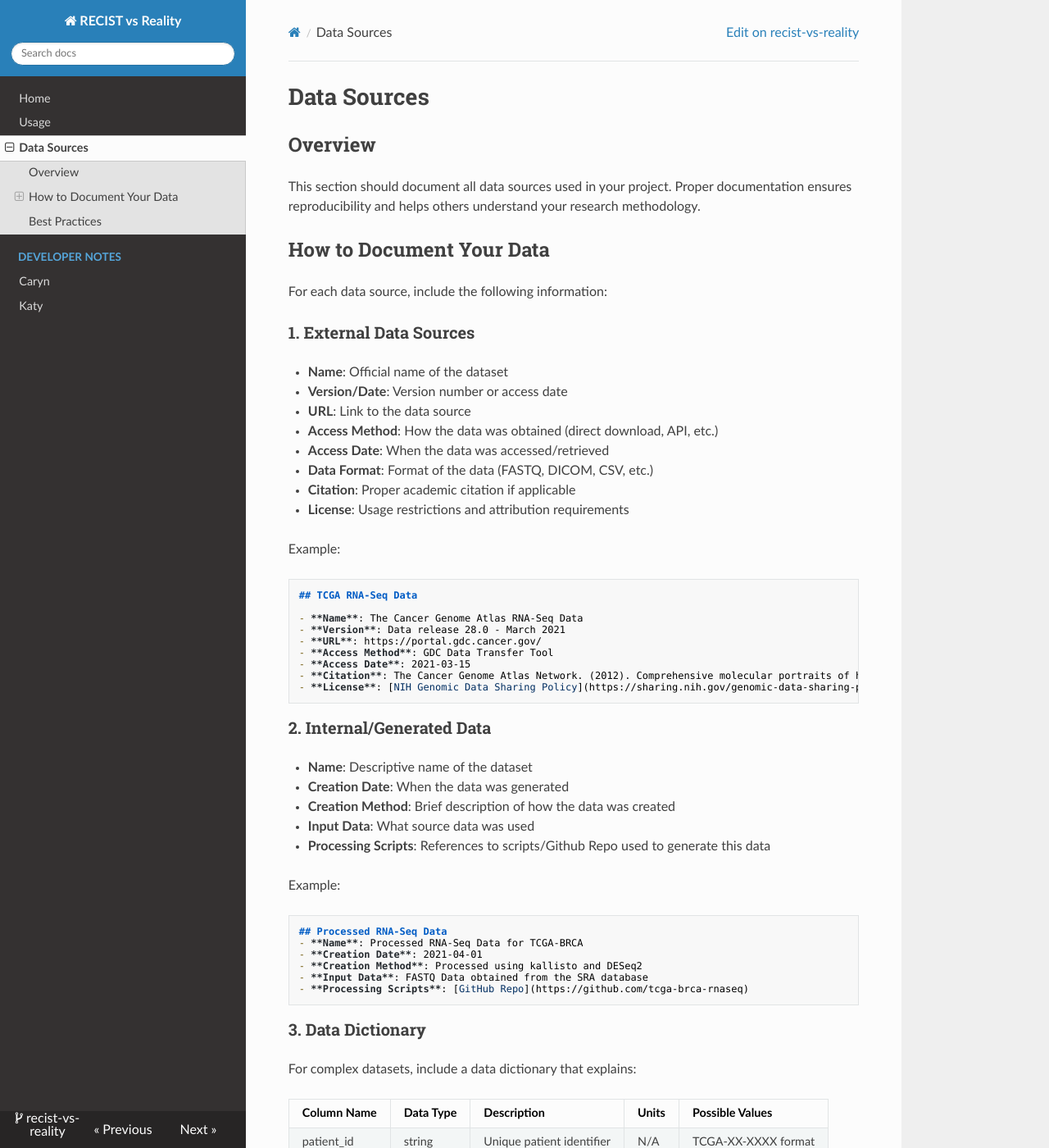
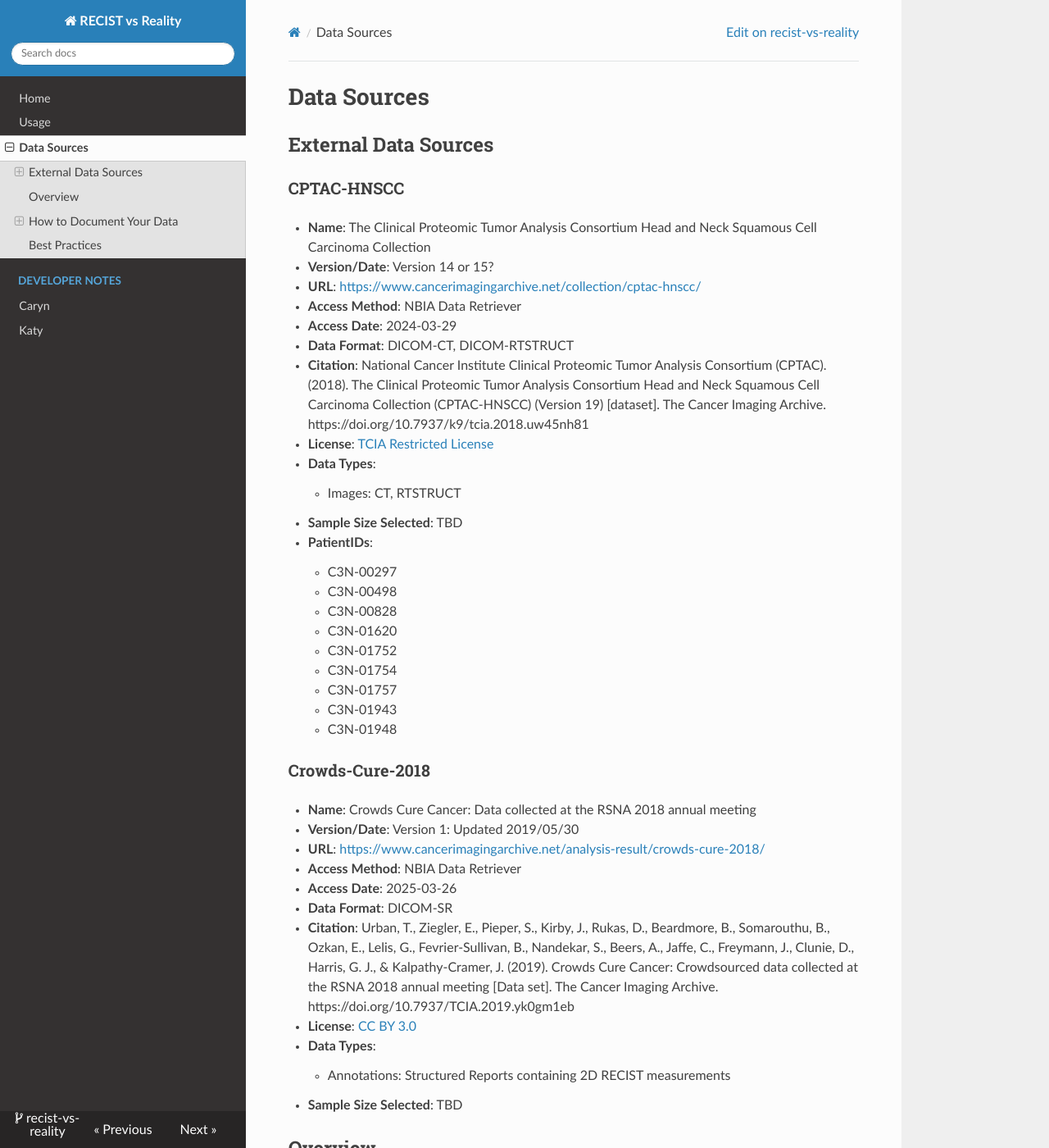
Before and after one commit to bhklab/recist-vs-reality, an MkDocs documentation site: the page built from docs/data_sources.md, in a window 1280 px wide and 1400 px high. Shown: the whole window at 82% size. Built offline with MkDocs 1.6.1, drawn with Linux system fonts in a browser that asks for light colours; nearby versions of some CDN libraries.

Commit message:
docs: added CPTAC-HNSCC and Crowds-Cure-2018 to data sources page

```diff
--- a/docs/data_sources.md
+++ b/docs/data_sources.md
@@ -1,4 +1,43 @@
 # Data Sources
+
+## External Data Sources
+
+### CPTAC-HNSCC
+- **Name**: The Clinical Proteomic Tumor Analysis Consortium Head and Neck Squamous Cell Carcinoma Collection
+- **Version/Date**: Version 14 or 15?
+- **URL**: <https://www.cancerimagingarchive.net/collection/cptac-hnscc/>
+- **Access Method**: NBIA Data Retriever
+- **Access Date**: 2024-03-29
+- **Data Format**: DICOM-CT, DICOM-RTSTRUCT
+- **Citation**: National Cancer Institute Clinical Proteomic Tumor Analysis Consortium (CPTAC). (2018). The Clinical Proteomic Tumor Analysis Consortium Head and Neck Squamous Cell Carcinoma Collection (CPTAC-HNSCC) (Version 19) [dataset]. The Cancer Imaging Archive. https://doi.org/10.7937/k9/tcia.2018.uw45nh81
+- **License**: [TCIA Restricted License](https://wiki.cancerimagingarchive.net/download/attachments/4556915/TCIA%20Restricted%20License%2020220519.pdf?api=v2)
+- **Data Types**:
+    - Images: CT, RTSTRUCT
+- **Sample Size Selected**: TBD
+- **PatientIDs**:
+    * C3N-00297
+    * C3N-00498
+    * C3N-00828
+    * C3N-01620
+    * C3N-01752
+    * C3N-01754
+    * C3N-01757
+    * C3N-01943
+    * C3N-01948
+
+### Crowds-Cure-2018
+- **Name**: Crowds Cure Cancer: Data collected at the RSNA 2018 annual meeting
+- **Version/Date**: Version 1: Updated 2019/05/30
+- **URL**: <https://www.cancerimagingarchive.net/analysis-result/crowds-cure-2018/>
+- **Access Method**: NBIA Data Retriever
+- **Access Date**: 2025-03-26
+- **Data Format**: DICOM-SR
+- **Citation**: Urban, T., Ziegler, E., Pieper, S., Kirby, J., Rukas, D., Beardmore, B., Somarouthu, B., Ozkan, E., Lelis, G., Fevrier-Sullivan, B., Nandekar, S., Beers, A., Jaffe, C., Freymann, J., Clunie, D., Harris, G. J., & Kalpathy-Cramer, J. (2019). Crowds Cure Cancer: Crowdsourced data collected at the RSNA 2018 annual meeting [Data set]. The Cancer Imaging Archive. https://doi.org/10.7937/TCIA.2019.yk0gm1eb
+- **License**: [CC BY 3.0](https://creativecommons.org/licenses/by/3.0/)
+- **Data Types**:
+    - Annotations: Structured Reports containing 2D RECIST measurements
+- **Sample Size Selected**: TBD
+
 
 ## Overview
 
```
